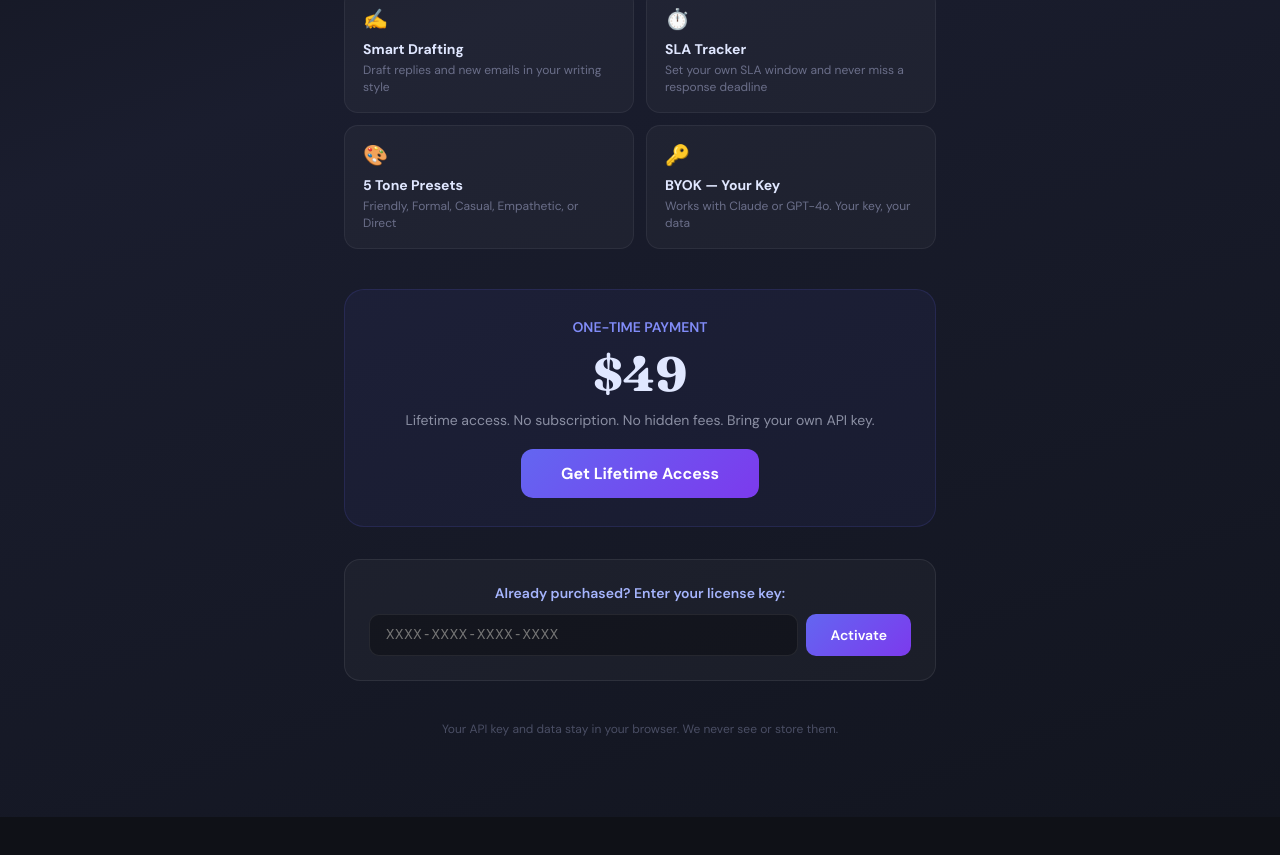
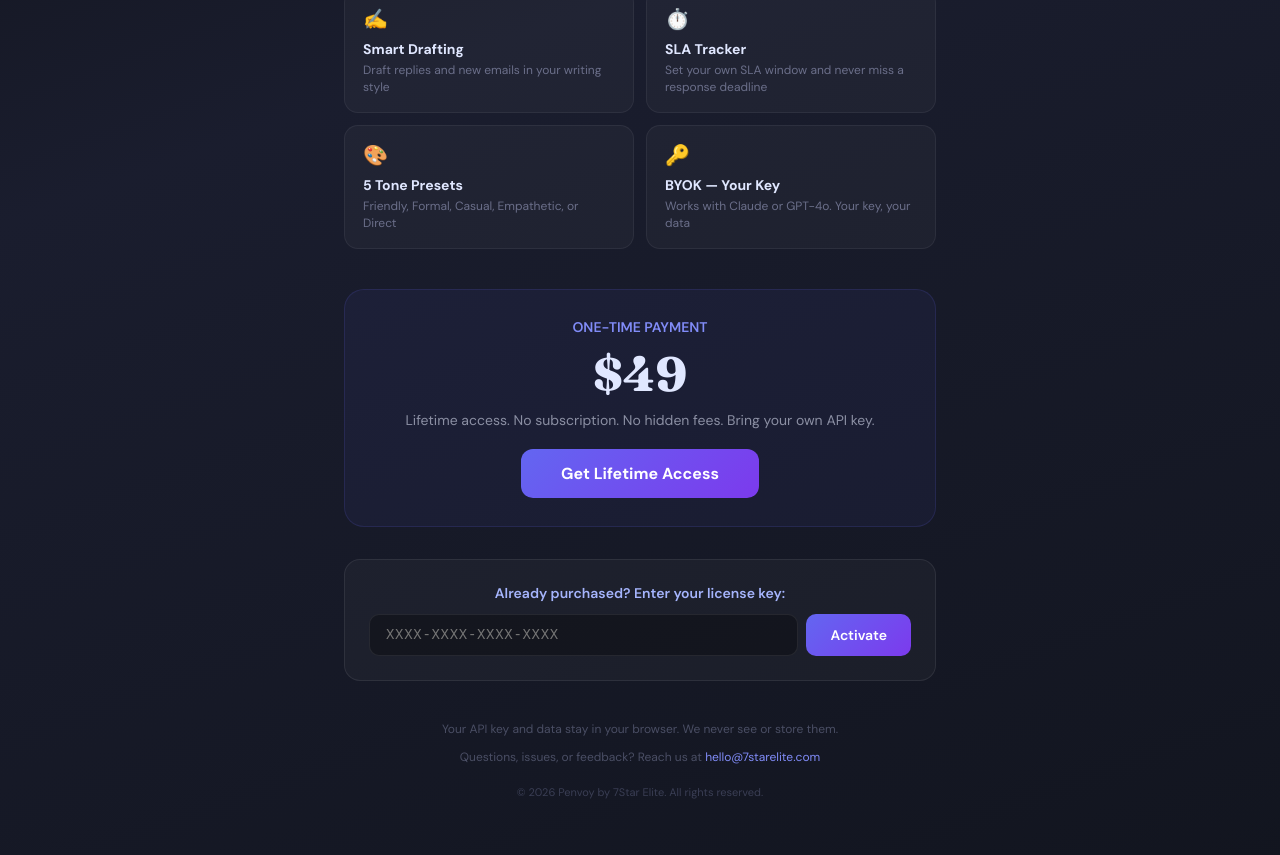
Before and after one commit to katejls/penvoy, a Next.js app: page / in a window 1280 px wide. Shown: the part 521-1376 px from the top of the page. Before the commit the page ends 1338 px from the top, so only its background shows below. Built offline with nearby package versions, Linux system fonts and the light colour scheme.

Commit message:
Update EmailSummarizer.jsx

```diff
--- a/app/EmailSummarizer.jsx
+++ b/app/EmailSummarizer.jsx
@@ -1029,6 +1029,13 @@ Notes: ${composeNotes}`;
           {/* Footer */}
           <p style={{ fontSize: 12, color: "#4a4e64", marginTop: 40 }}>
             Your API key and data stay in your browser. We never see or store them.
+          </p>
+          <p style={{ fontSize: 12, color: "#4a4e64", marginTop: 12 }}>
+            Questions, issues, or feedback? Reach us at{" "}
+            <a href="mailto:hello@7starelite.com" style={{ color: "#818cf8", textDecoration: "none" }}>hello@7starelite.com</a>
+          </p>
+          <p style={{ fontSize: 11, color: "#3a3e54", marginTop: 20 }}>
+            © {new Date().getFullYear()} Penvoy by 7Star Elite. All rights reserved.
           </p>
         </div>
       ) : (<>
```
